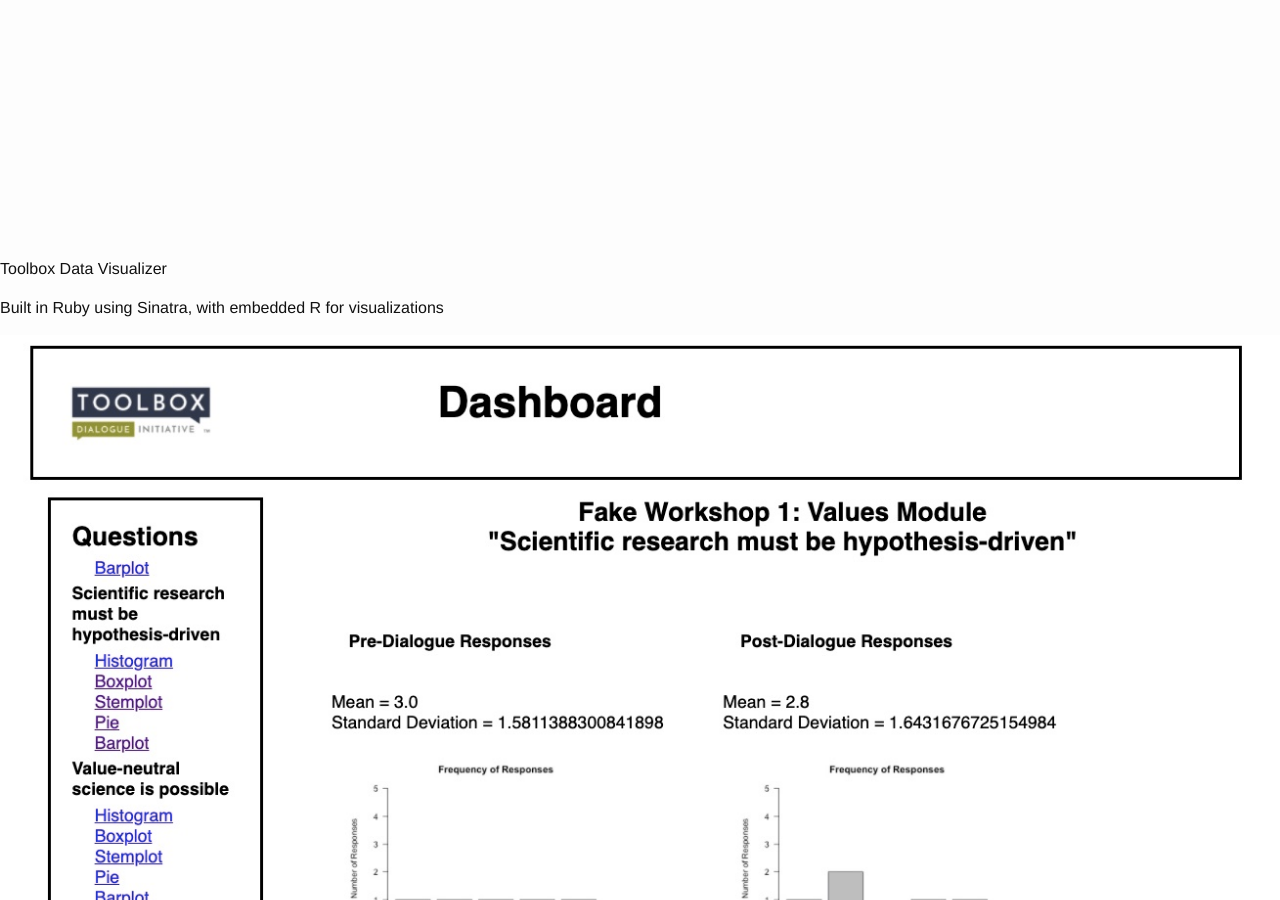
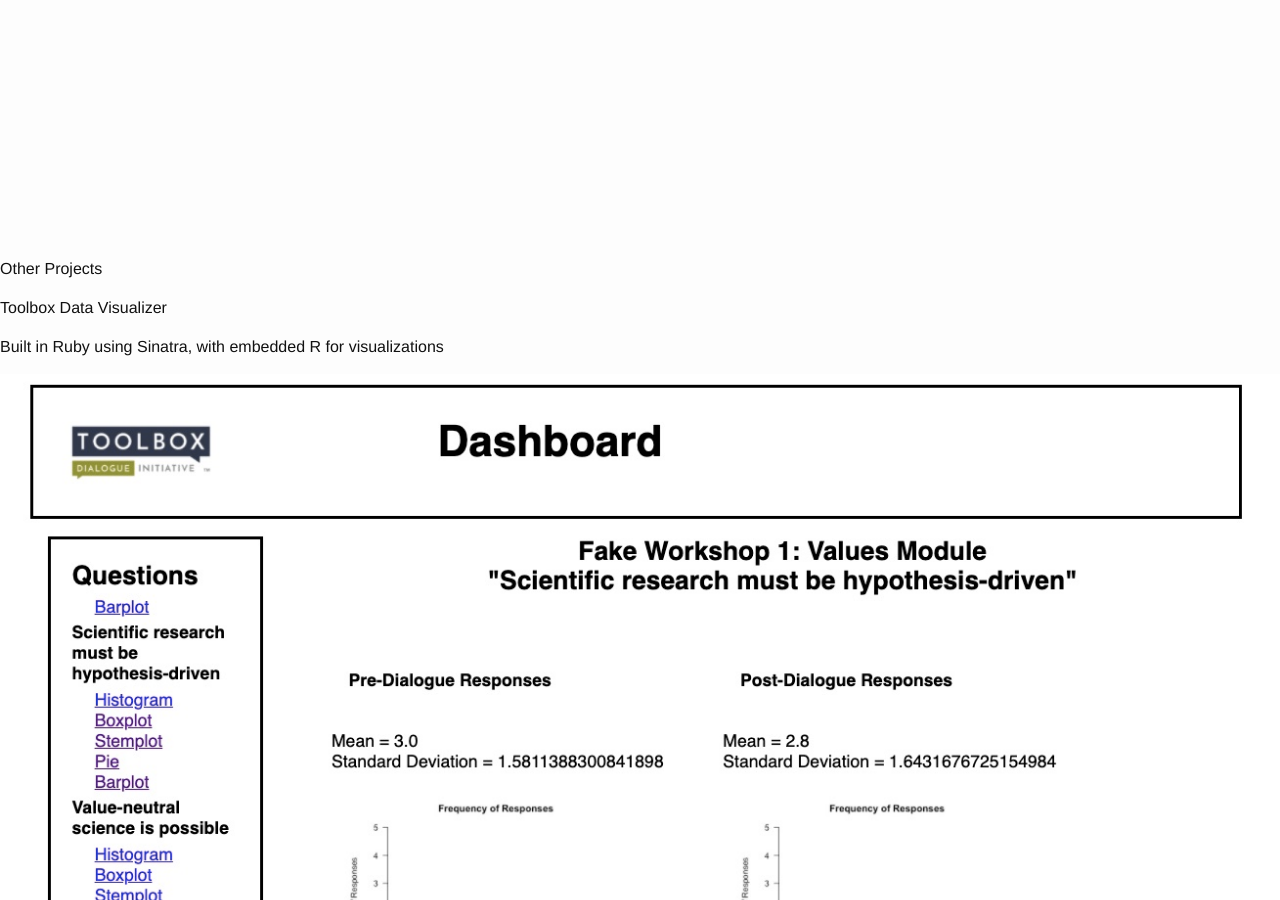
Before and after one commit to lrotschy/lrotschy.github.io, a Jekyll site: the page index.html, which Jekyll copies as it is, in a window 1280 px wide and 900 px high, scrolled down 2079 px. Built offline with Jekyll 4.4.1, drawn with Linux system fonts in a browser that asks for light colours.

Commit message:
add section title

```diff
--- a/index.html
+++ b/index.html
@@ -75,11 +75,10 @@
         <img src="images/backpack_logo-full.png" />
       </div>
     </section>
-
+    <div id="other-projects-title">
+      <h4>Other Projects</h4>
+    </div>
     <article>
-      <!-- <div id="other-projects-title">
-        <h4>Other Projects</h4>
-      </div> -->
       <div class="box last" id="other-projects">
         <div class="project">
           <h2>Toolbox Data Visualizer</h2>
```
